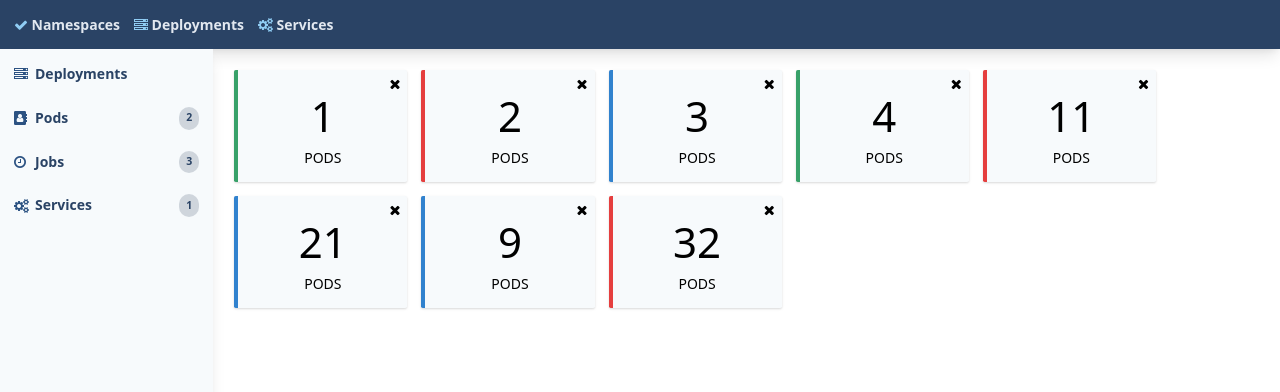
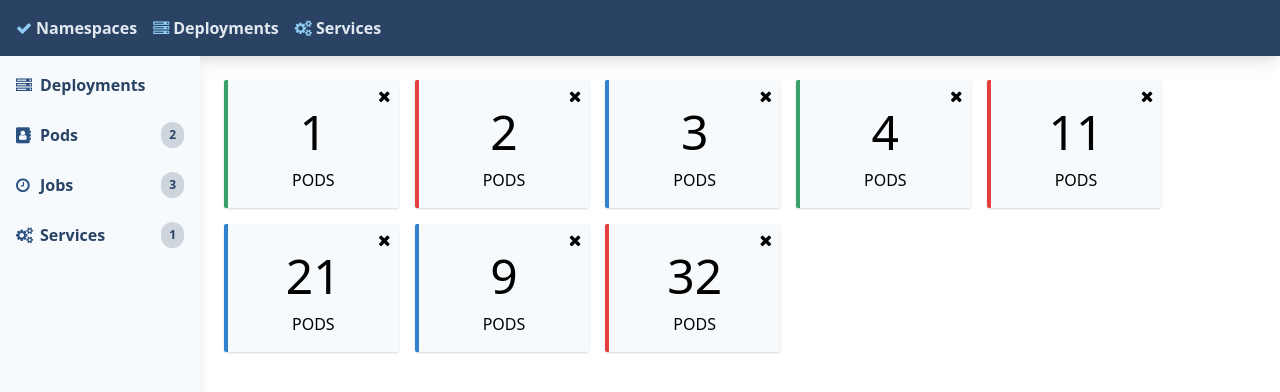
Before and after one commit to idursun/vue-tailwind, a Vue app: page / in a window 1280 px wide. Shown: the top 392 px of the page. Built offline with nearby package versions, Linux system fonts and the light colour scheme.

Commit message:
Improve styling

```diff
--- a/src/assets/tailwind.css
+++ b/src/assets/tailwind.css
@@ -3,5 +3,5 @@
 @tailwind utilities;
 
 * {
-  font-size: 14px;
+  font-size: 16px;
 }
--- a/src/components/Sidebar.vue
+++ b/src/components/Sidebar.vue
@@ -1,5 +1,5 @@
 <template>
-  <div class="flex-shrink-0 w-1/6 h-screen bg-gray-100 shadow-lg">
+  <div class="sidebar flex-shrink-0 h-screen bg-gray-100 shadow-lg">
     <router-link
       class="m-2 p-2 flex items-center justify-between hover:bg-coldblue-200 hover:shadow-md rounded-sm text-blue-900"
       v-for="item in items"
@@ -35,3 +35,9 @@ export default Vue.extend({
   }
 });
 </script>
+
+<style scoped>
+.sidebar {
+    width: 200px;
+}
+</style>
```
